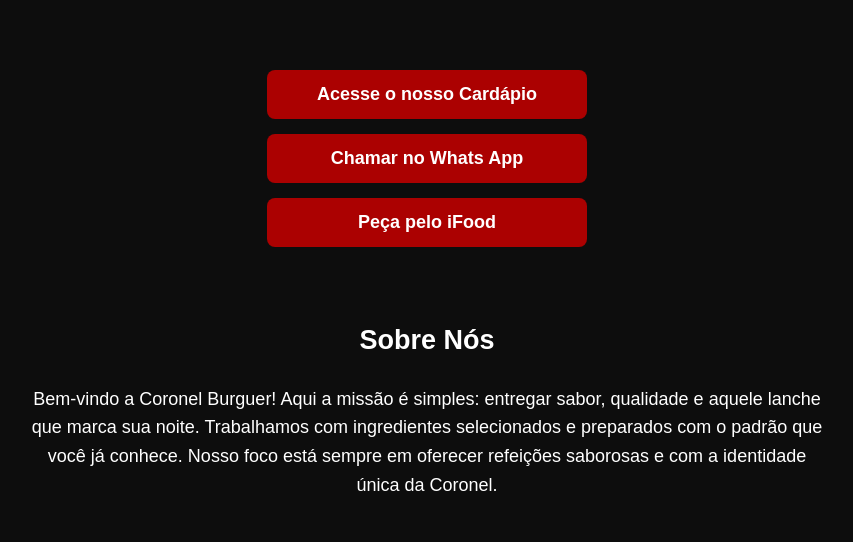
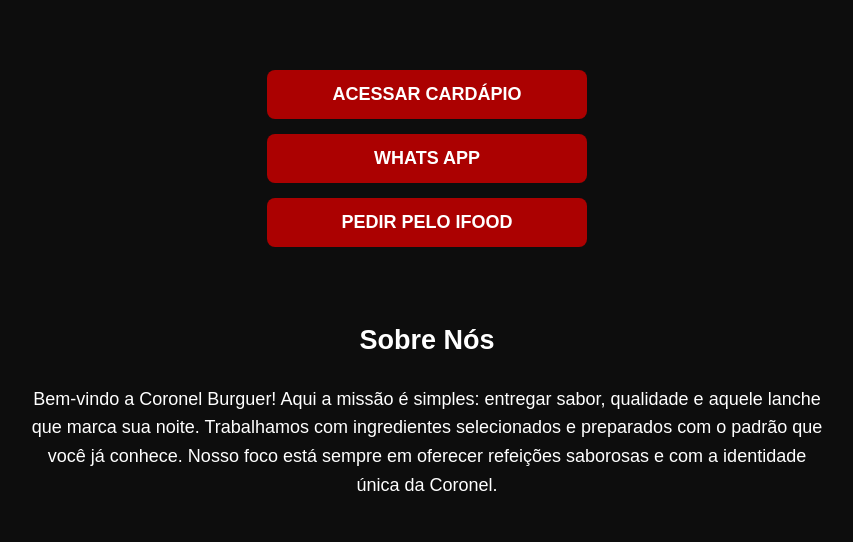
Before and after one commit to coronelburguer/coronelburguer, a plain HTML site: page index.html in a window 1280 px wide. Shown: the part 258-800 px from the top of the page, without its empty margins (213-1066 px from the left). Drawn offline with Linux system fonts and the light colour scheme.

Commit message:
Update index.html

```diff
--- a/index.html
+++ b/index.html
@@ -83,9 +83,9 @@
   </header>
 
   <div class="buttons">
-    <a href="https://menu.brendi.com.br/coronel-burguer">Acesse o nosso Cardápio</a>
-    <a href="https://wa.me/554799445429">Chamar no Whats App</a>
-    <a href="https://www.ifood.com.br/delivery/jaragua-do-sul-sc/coronel-burguer-ilha-da-figueira/989f6eca-c1fb-4ab1-9070-429e123cbc6b">Peça pelo iFood</a>
+    <a href="https://menu.brendi.com.br/coronel-burguer">ACESSAR CARDÁPIO</a>
+    <a href="https://wa.me/554799445429">WHATS APP</a>
+    <a href="https://www.ifood.com.br/delivery/jaragua-do-sul-sc/coronel-burguer-ilha-da-figueira/989f6eca-c1fb-4ab1-9070-429e123cbc6b">PEDIR PELO IFOOD</a>
   </div>
 
   <section class="sobre">
```
